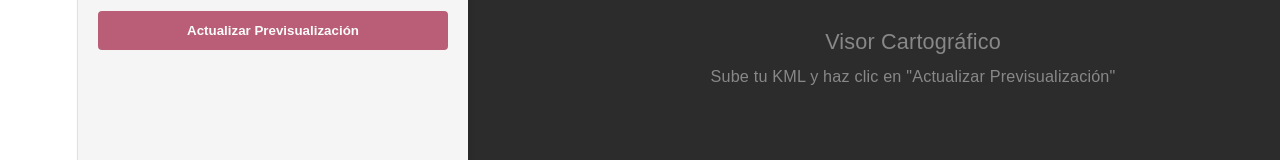
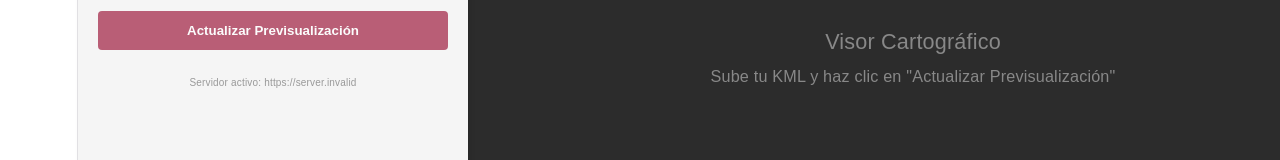
Before and after one commit to jemilianofl/auto_map_sig, a React (Vite) app in the folder mapa-sig-front/: page / in a window 1280 px wide. Shown: the part 341-501 px from the top of the page. Built offline with nearby package versions, Linux system fonts and the light colour scheme; no server answers.

Commit message:
chore: agregar indicador visual de la URL del servidor

```diff
--- a/mapa-sig-front/src/App.tsx
+++ b/mapa-sig-front/src/App.tsx
@@ -72,6 +72,7 @@ function App() {
     formData.append("simbologia", JSON.stringify(configAEnviar));
 
     const apiUrl = import.meta.env.VITE_API_URL || "http://localhost:8000";
+    console.log("🚀 URL de la API detectada:", apiUrl);
 
     try {
       const response = await axios.post(`${apiUrl}/generar-mapa/`, formData, {
@@ -138,6 +139,11 @@ function App() {
         >
           {cargando ? 'Procesando mapa...' : 'Actualizar Previsualización'}
         </button>
+
+        {/* 👇 INDICADOR DE DEPURACIÓN NUEVO 👇 */}
+        <p style={{ fontSize: '10px', color: '#999', marginTop: '20px', textAlign: 'center', wordBreak: 'break-all' }}>
+          Servidor activo: {import.meta.env.VITE_API_URL || "http://localhost:8000"}
+        </p>
       </div>
 
       <div style={{ flexGrow: 1, padding: '20px', display: 'flex', justifyContent: 'center', alignItems: 'center', background: '#2c2c2c' }}>
```
